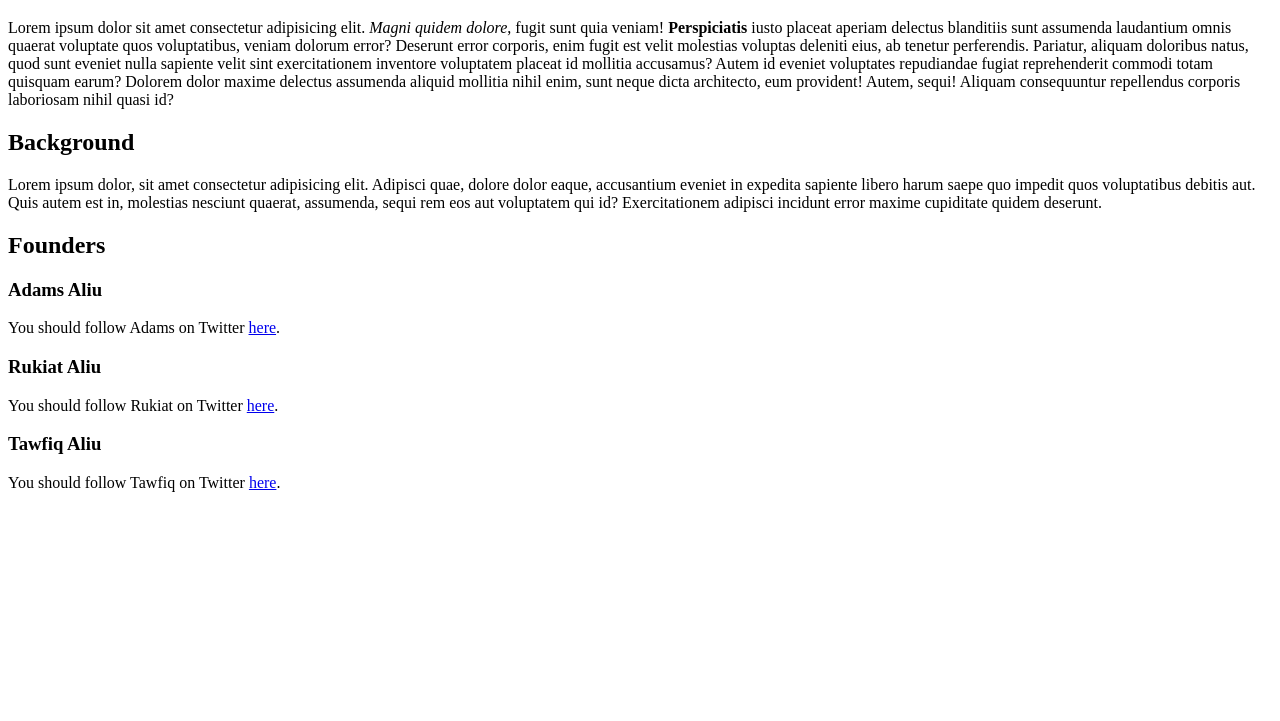
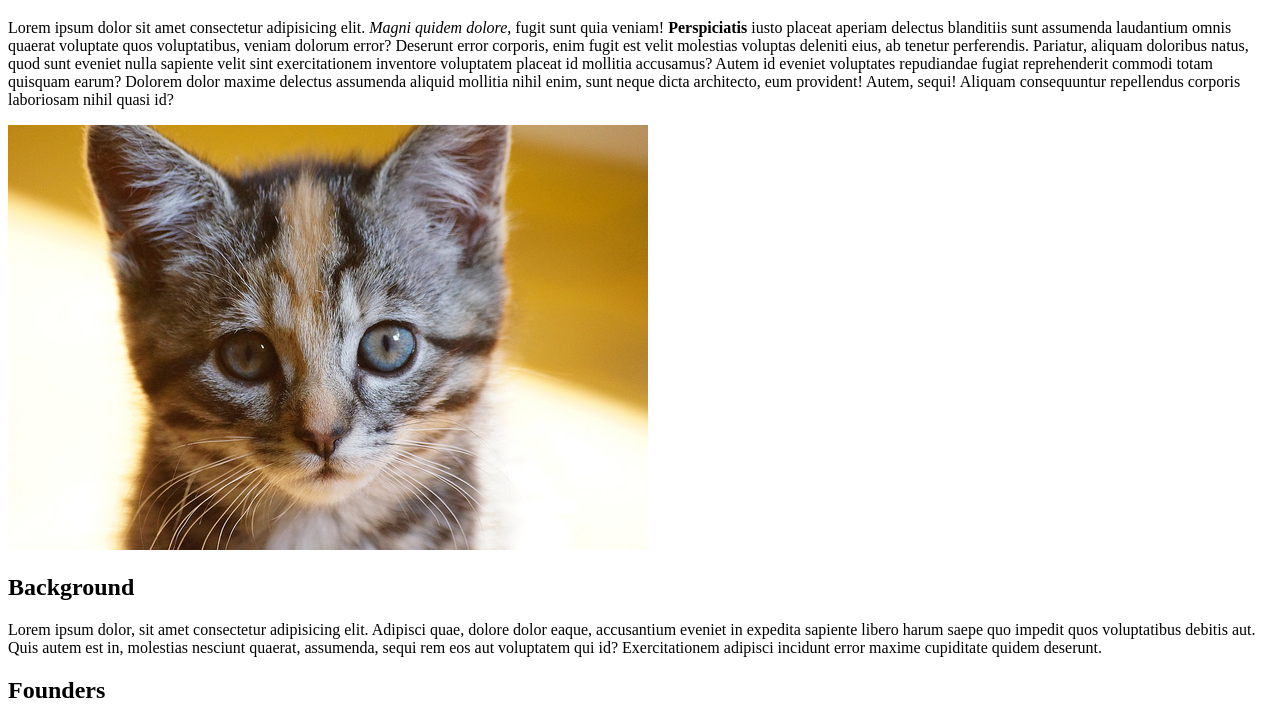
Before and after one commit to aa2858/justenoughhtml, a plain HTML site: page index.html in a window 1280 px wide. Shown: the part 61-782 px from the top of the page. Drawn offline with Linux system fonts and the light colour scheme.

Commit message:
adding an image tag

```diff
--- a/index.html
+++ b/index.html
@@ -11,6 +11,7 @@
         <p>
             Lorem ipsum dolor sit amet consectetur adipisicing elit. <em>Magni quidem dolore</em>, fugit sunt quia veniam! <strong>Perspiciatis</strong> iusto placeat aperiam delectus blanditiis sunt assumenda laudantium omnis quaerat voluptate quos voluptatibus, veniam dolorum error? Deserunt error corporis, enim fugit est velit molestias voluptas deleniti eius, ab tenetur perferendis. Pariatur, aliquam doloribus natus, quod sunt eveniet nulla sapiente velit sint exercitationem inventore voluptatem placeat id mollitia accusamus? Autem id eveniet voluptates repudiandae fugiat reprehenderit commodi totam quisquam earum? Dolorem dolor maxime delectus assumenda aliquid mollitia nihil enim, sunt neque dicta architecto, eum provident! Autem, sequi! Aliquam consequuntur repellendus corporis laboriosam nihil quasi id?
         </p>
+        <img src="kitten.jpeg" alt="An adorable kitten">
         <h2>
             Background
         </h2>
```
Also changed, not shown: kitten.jpeg (added). Lines whose indentation alone changed are shown as unchanged.
